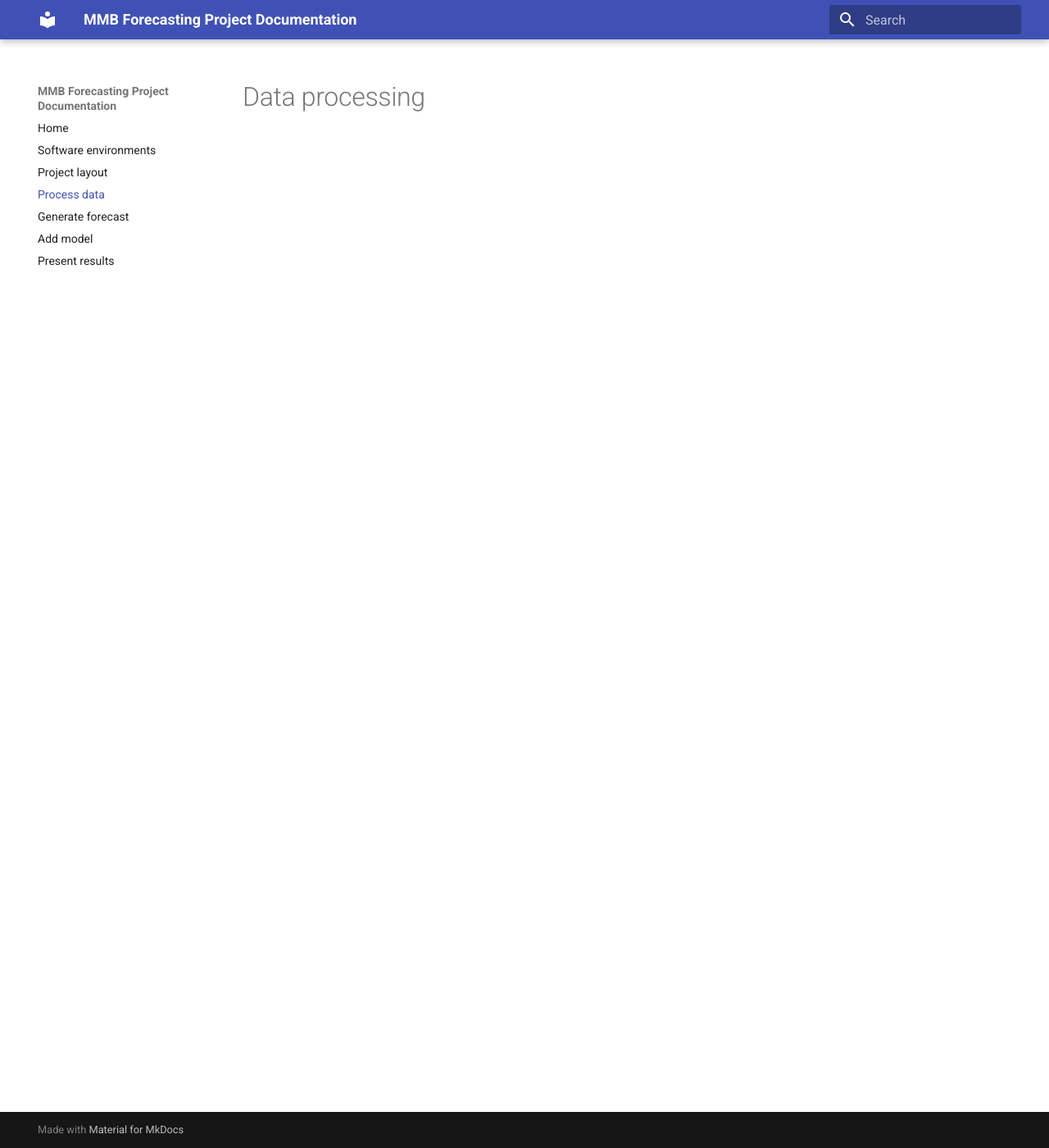
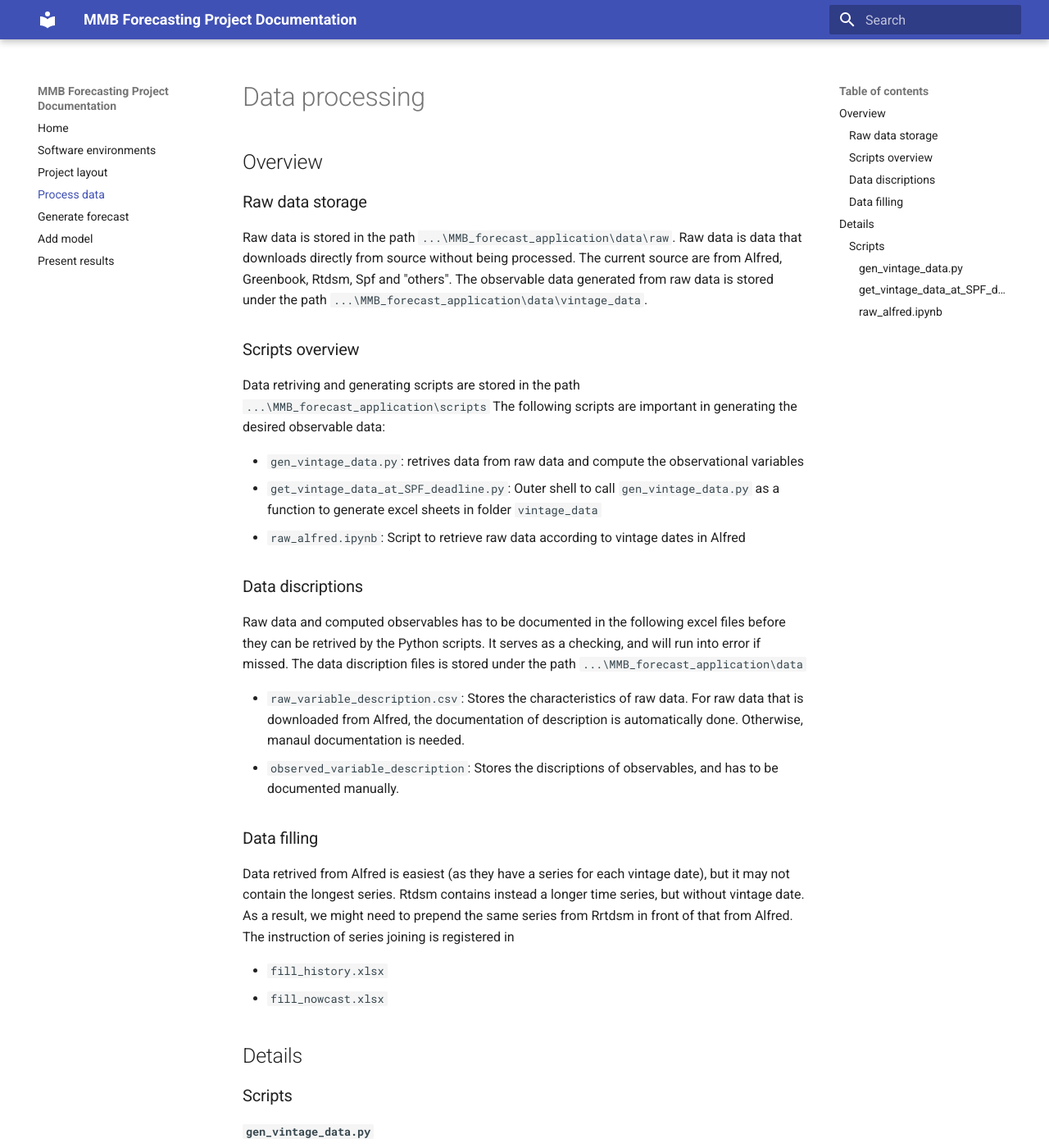
Before and after one commit to zsun9/mmbforecastdoc, an MkDocs documentation site: the page built from docs/data.md, in a window 1280 px wide and 1400 px high. Shown: the whole window at 82% size. Built offline with MkDocs 1.6.1 and Material for MkDocs 9.7.7, drawn with Linux system fonts in a browser that asks for light colours; some of the changed text lies outside the part shown.

Commit message:
data description

```diff
--- a/docs/data.md
+++ b/docs/data.md
@@ -1 +1,42 @@
 # Data processing
+
+## Overview
+
+### Raw data storage
+Raw data is stored in the path `...\MMB_forecast_application\data\raw`. Raw data is data that downloads directly from source without being processed. The current source are from Alfred, Greenbook, Rtdsm, Spf and "others". The observable data generated from raw data is stored under the path `...\MMB_forecast_application\data\vintage_data`.
+
+### Scripts overview
+
+Data retriving and generating scripts are stored in the path `...\MMB_forecast_application\scripts` The following scripts are important in generating the desired observable data:
+
+- `gen_vintage_data.py`: retrives data from raw data and compute the observational variables
+- `get_vintage_data_at_SPF_deadline.py`: Outer shell to call `gen_vintage_data.py` as a function to generate excel sheets in folder `vintage_data`
+- `raw_alfred.ipynb`: Script to retrieve raw data according to vintage dates in Alfred
+
+### Data discriptions
+
+Raw data and computed observables has to be documented in the following excel files before they can be retrived by the Python scripts. It serves as a checking, and will run into error if missed. The data discription files is stored under the path `...\MMB_forecast_application\data`
+
+- `raw_variable_description.csv`: Stores the characteristics of raw data. For raw data that is downloaded from Alfred, the documentation of description is automatically done. Otherwise, manaul documentation is needed.
+- `observed_variable_description`: Stores the discriptions of observables, and has to be documented manually.
+
+### Data filling
+
+Data retrived from Alfred is easiest (as they have a series for each vintage date), but it may not contain the longest series. Rtdsm contains instead a longer time series, but without vintage date. As a result, we might need to prepend the same series from Rrtdsm in front of that from Alfred. The instruction of series joining is registered in
+
+- `fill_history.xlsx`
+- `fill_nowcast.xlsx`
+
+## Details
+### Scripts
+#### `gen_vintage_data.py`
+
+xxxxxxxxxxxxxxx
+
+#### `get_vintage_data_at_SPF_deadline.py`
+
+xxxxxxxxxxxxxxxxx
+
+#### `raw_alfred.ipynb`
+
+xxxxxxxxxxxxxxxxxxx
```
